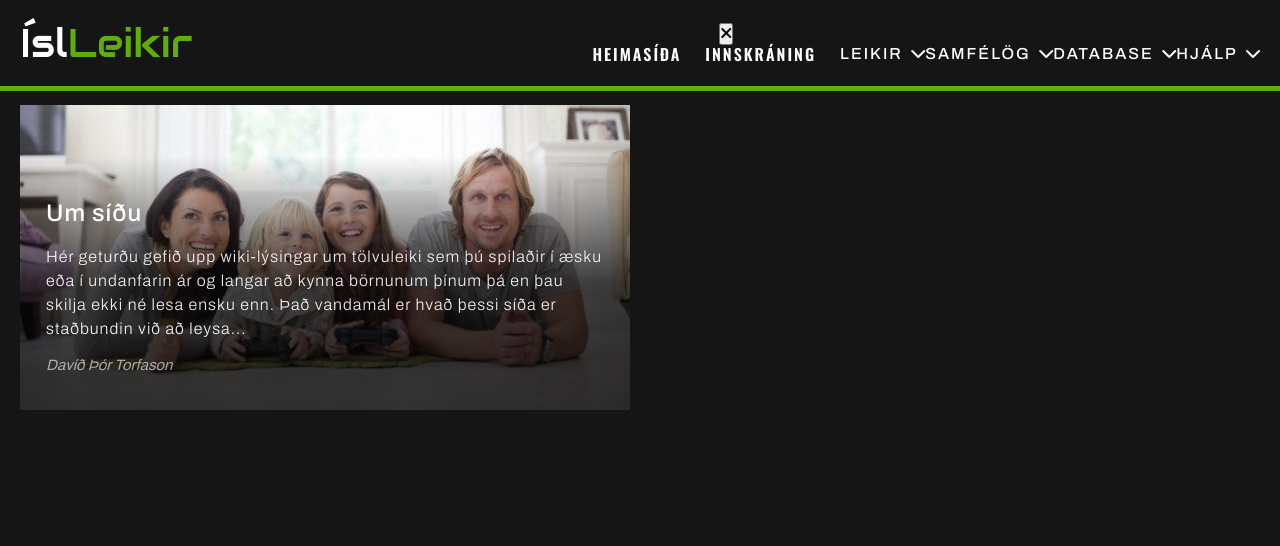
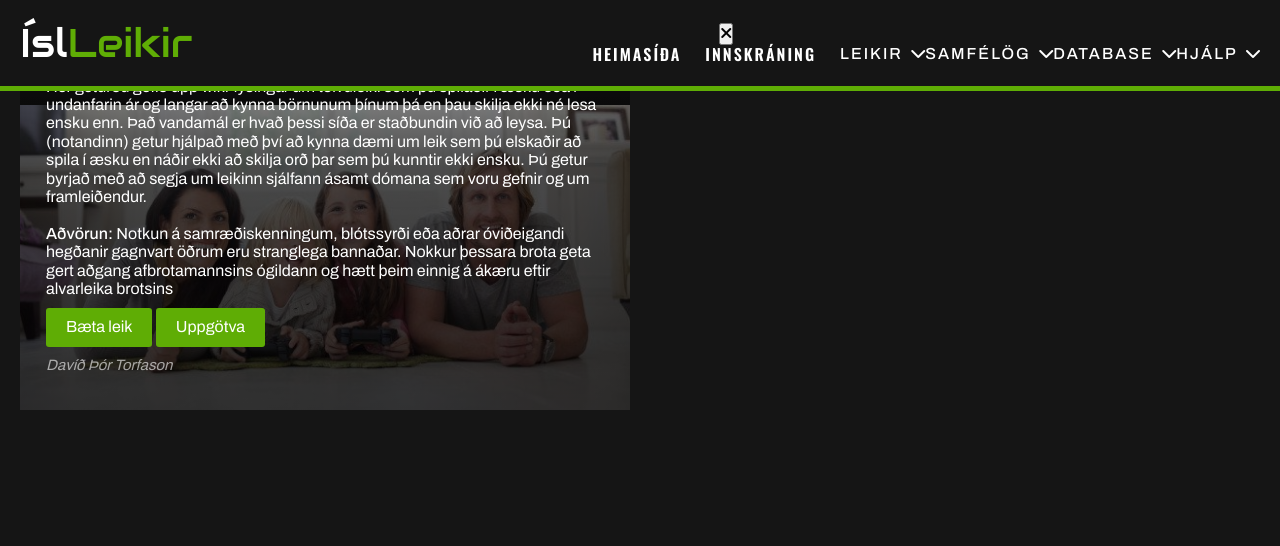
Before and after one commit to Davygod/Vefforritun-II, a Flask app: template templates/umSidu.html in a window 1280 px wide. Shown: the top 546 px of the page. Run offline with Flask 2, Linux system fonts and the light colour scheme; the template is opened without the code that fills it, so the values that code supplies are empty; some libraries are stand-ins or nearby versions.

Commit message:
Uppfærsla fyrir umSidu.html

```diff
--- a/templates/umSidu.html
+++ b/templates/umSidu.html
@@ -101,11 +101,20 @@
       <div class="header-item">
         <img src="/images/parentsTeaching.jpeg">
         <div class="header-item-text">
-          <h2>Um síðu</h2>
-          <p class="text">Hér geturðu gefið upp wiki-lýsingar um tölvuleiki sem
+          <p class="text">
+            <br><br><h2>Um síðu</h2>
+            Hér geturðu gefið upp wiki-lýsingar um tölvuleiki sem
             þú spilaðir í æsku eða í undanfarin ár og langar að kynna
             börnunum þínum þá en þau skilja ekki né lesa ensku enn.
-            Það vandamál er hvað þessi síða er staðbundin við að leysa...</p>
+            Það vandamál er hvað þessi síða er staðbundin við að leysa.
+            Þú (notandinn) getur hjálpað með því að kynna dæmi um leik sem þú elskaðir
+            að spila í æsku en náðir ekki að skilja orð þar sem þú kunntir ekki ensku.
+            Þú getur byrjað með að segja um leikinn sjálfann ásamt dómana sem voru
+            gefnir og um framleiðendur. <br><br>
+
+            <b>Aðvörun:</b> Notkun á samræðiskenningum, blótssyrði eða aðrar óviðeigandi hegðanir gagnvart öðrum eru stranglega bannaðar. Nokkur þessara brota geta gert aðgang afbrotamannsins ógildann og hætt þeim einnig á ákæru eftir alvarleika brotsins<br>
+            <a href="/templates/baeta.html">Bæta leik</a> <a href="/templates/uppgotva.html">Uppgötva</a>
+          </p>
           <div>
             <small>Davíð Þór Torfason</small>
           </div>
```
